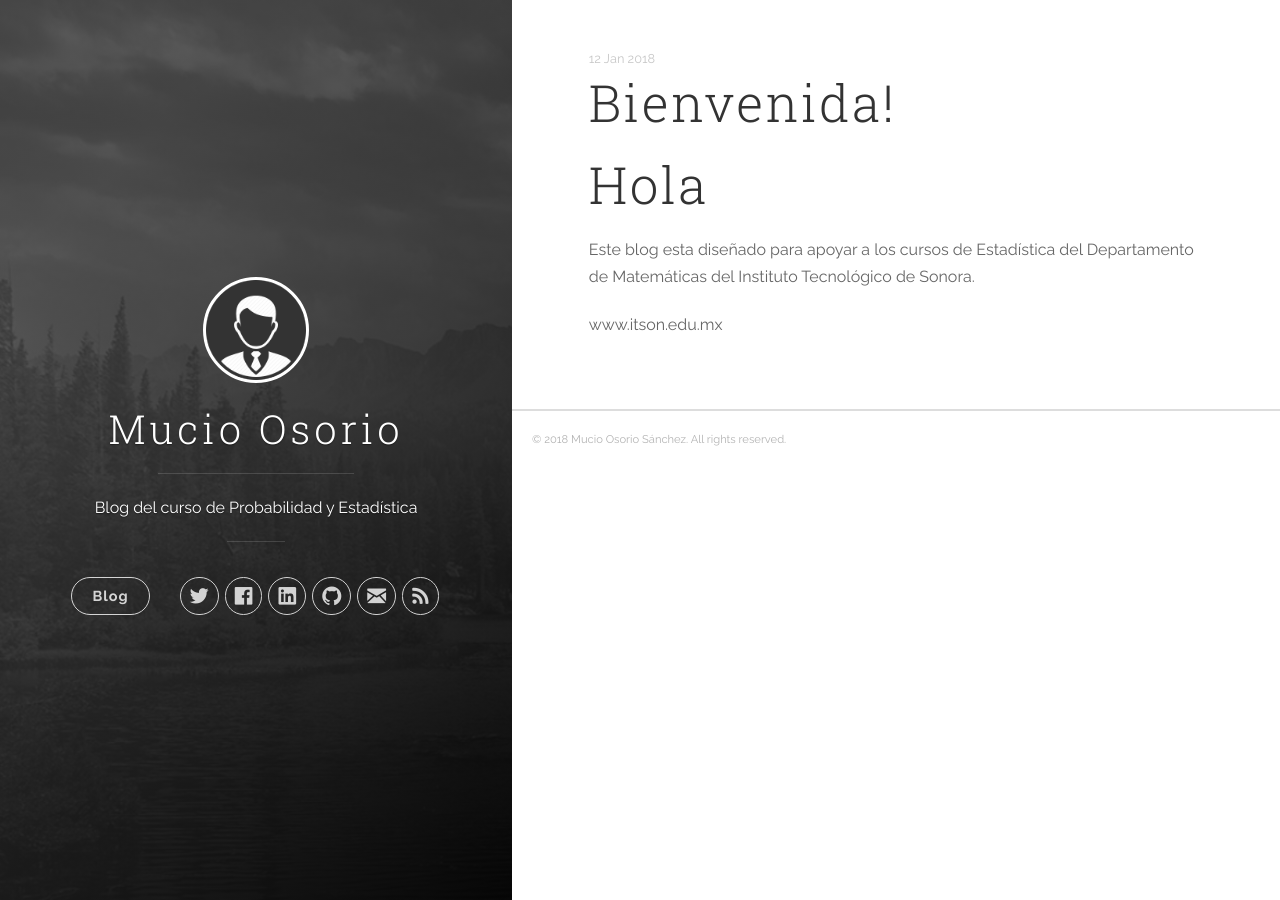
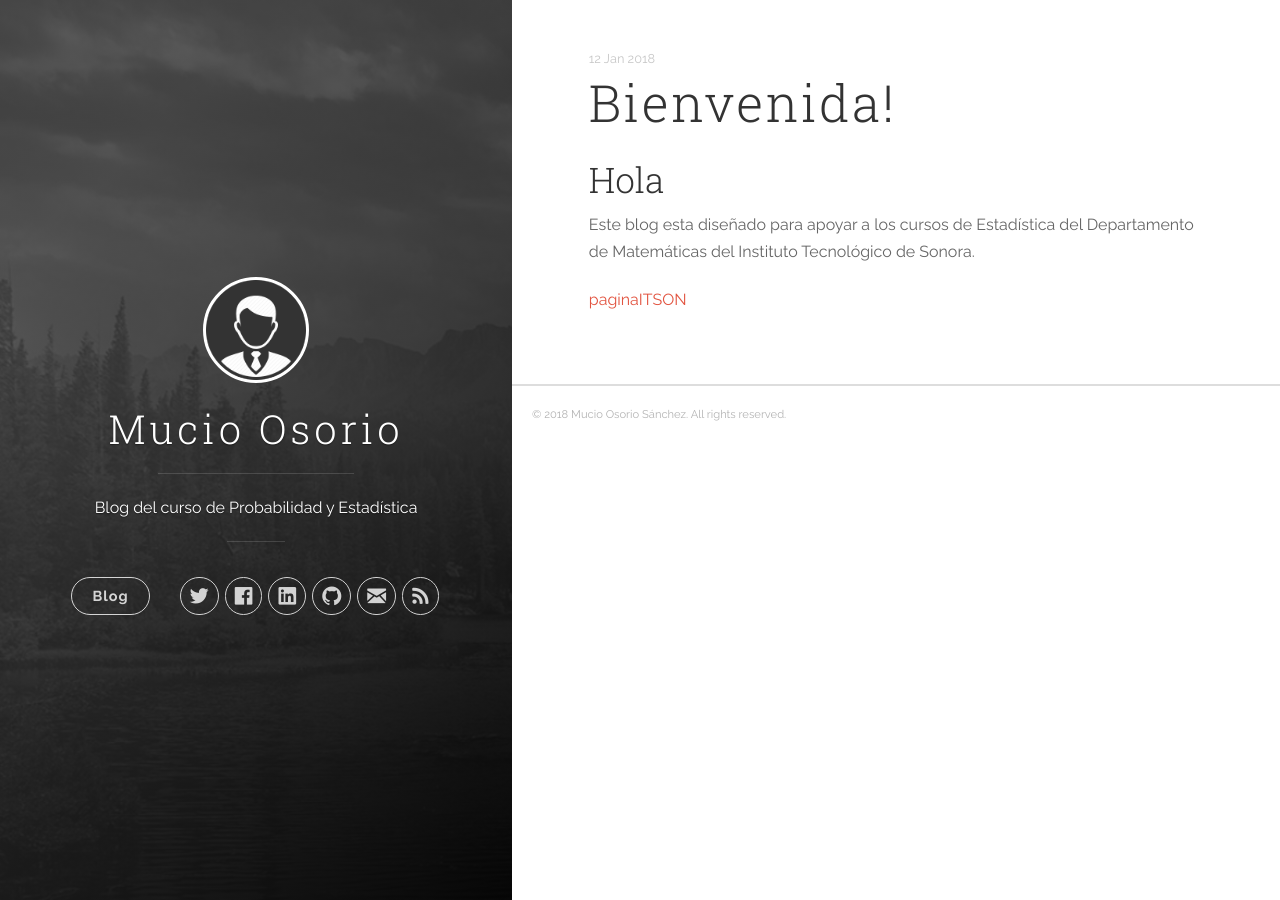
Before and after one commit to mucioosorio/probabilidad, a Jekyll site: the page built from _posts/2018-01-12-Bienvenida!.md, in a window 1280 px wide. Built offline with Jekyll 4.4.1, drawn with Linux system fonts in a browser that asks for light colours; nearby versions of some CDN libraries.

Commit message:
Update 2018-01-12-Bienvenida!.md

```diff
--- a/_posts/2018-01-12-Bienvenida!.md
+++ b/_posts/2018-01-12-Bienvenida!.md
@@ -1,7 +1,7 @@
 
-# Hola
+## Hola
 
 Este blog esta diseñado para apoyar a los cursos de Estadística del Departamento de Matemáticas del
 Instituto Tecnológico de Sonora.
 
-www.itson.edu.mx
+[paginaITSON](www.itson.edu.mx)
```
